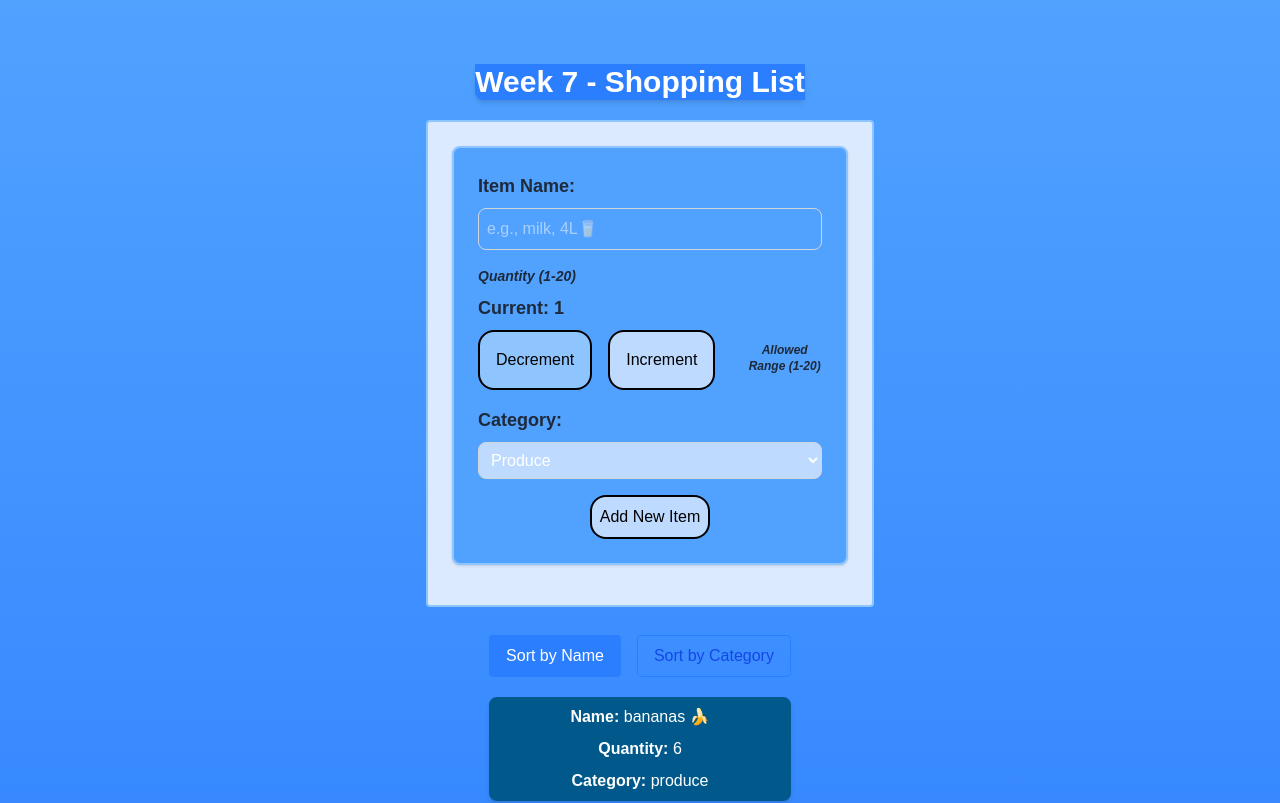
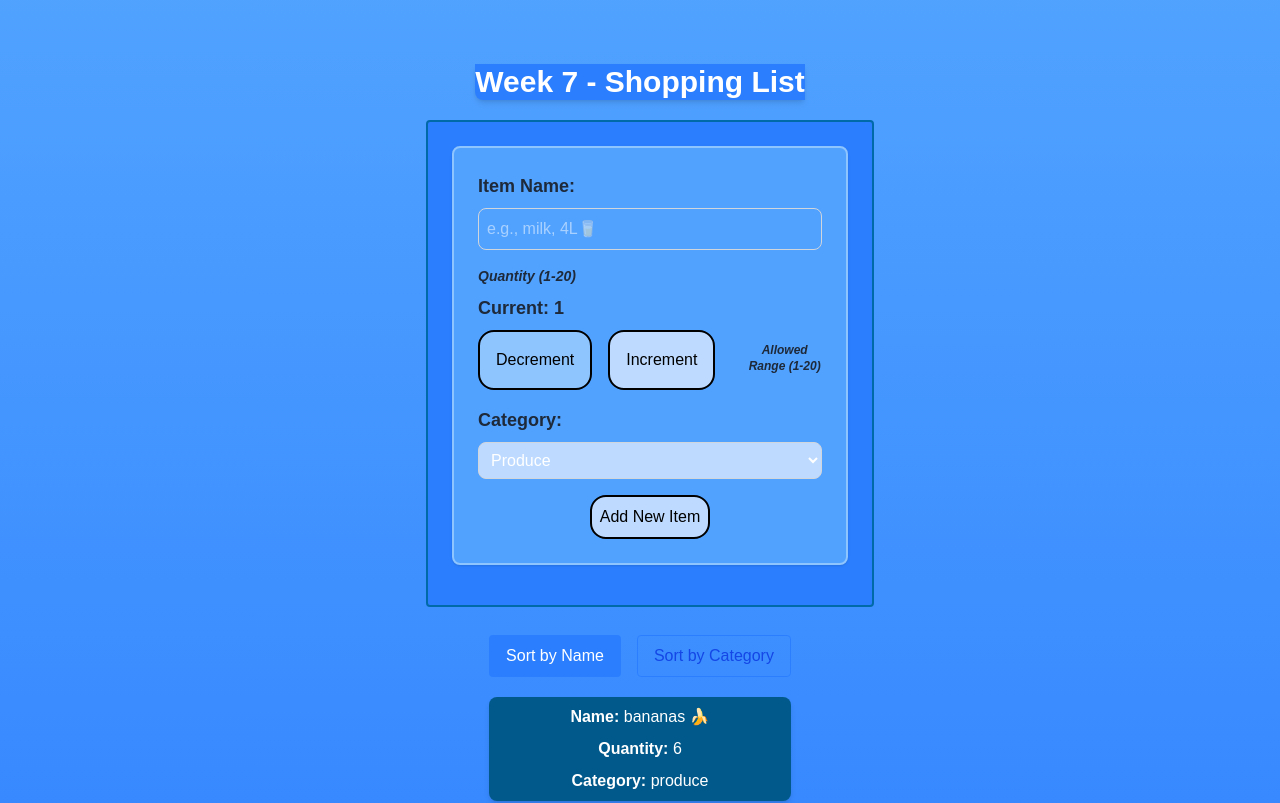
Before and after one commit to Temsters/cprg306-assignments, a Next.js app: page /week-7 in a window 1280 px wide. Shown: the top 803 px of the page. Built offline with nearby package versions, Linux system fonts and the light colour scheme.

Commit message:
changing background colours

```diff
--- a/app/week-7/new-item.js
+++ b/app/week-7/new-item.js
@@ -15,7 +15,7 @@ export default function NewItem({ onAddItem }) {
   }
 
   return (
-  <div className=" max-w-md bg-blue-100 dark:bg-gray-900 dark:border-blue-500 rounded-2xl lg:rounded ml-5 p-6 pt-6 border-2 border-blue-300">
+  <div className=" max-w-md bg-blue-500 dark:bg-gray-900 border-[oklch(50%_0.134_242.749)] rounded-2xl lg:rounded ml-5 p-6 pt-6 border-2">
       {/* Form component */}
       <SimpleFormSubmission onAddItem={handleAddItem} />
   </div>
```
